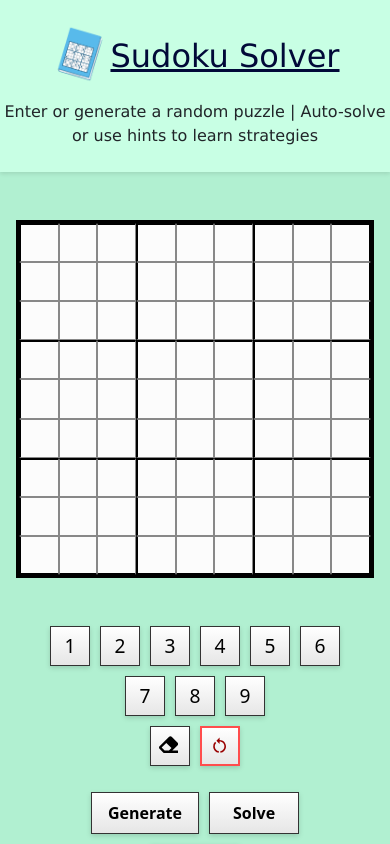
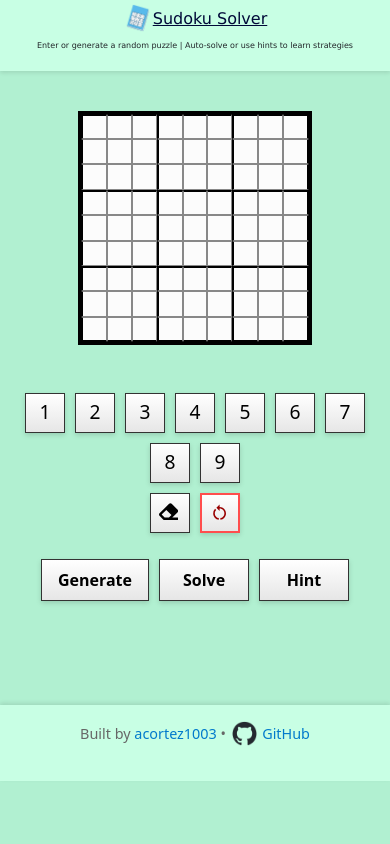
Before and after one commit to acortez1003/sudoku-solver, a React (Vite) app: page / in a window 390 px wide. Built offline with nearby package versions, Linux system fonts and the light colour scheme.

Commit message:
mobile formatting

```diff
--- a/src/App.css
+++ b/src/App.css
@@ -59,3 +59,27 @@ footer a {
 footer a:hover {
   text-decoration: underline;
 }
+
+@media (max-width: 600px) {
+  header {
+    text-align: center;
+    padding: 0.2rem 0 0.2rem 0;
+    font-family: Verdana, Geneva, Tahoma, sans-serif;
+    font-size: 0.5rem;
+    background-color: #C8FFE4;
+    box-shadow: 0 2px 4px rgba(0,0,0,0.1);
+  }
+
+  header h1 {
+    margin: 0;
+    padding: 0 0 0.2rem 0;
+    font-size: 1rem;
+    color: #010938;
+  }
+
+  .header-logo {
+    width: 30px;
+    height: auto;
+    margin-bottom: 0.2rem;
+  }
+}
--- a/src/styles/NumberPad.css
+++ b/src/styles/NumberPad.css
@@ -62,7 +62,7 @@
 }
 
 .num-button.selected {
-  background-color: #d0ebff;
+  background: linear-gradient(to bottom, #f5f5f5, #dddddd);
   border: 2px solid #2196f3;
 }
 
--- a/src/styles/SudokuBoard.css
+++ b/src/styles/SudokuBoard.css
@@ -140,3 +140,30 @@
   color: #8b0000;
   height: 1.2em;
 }
+
+@media (max-width: 600px) {
+  .board-wrapper-hint {
+    gap: 0.5rem;
+    padding: 0.5rem;
+  }
+
+  .sudoku-grid {
+    max-width: 60vw;
+  }
+
+  .hint-box {
+    flex-basis: 35vw;
+    padding: 4px;
+    font-size: 0.50rem;
+    margin-top: 0;
+  }
+
+  .hint-buttons {
+    flex-direction: row;
+    gap: 3px;
+  }
+
+  .pencil-marks {
+    font-size: clamp(6px, 2vw, 8px);
+  }
+}
```
